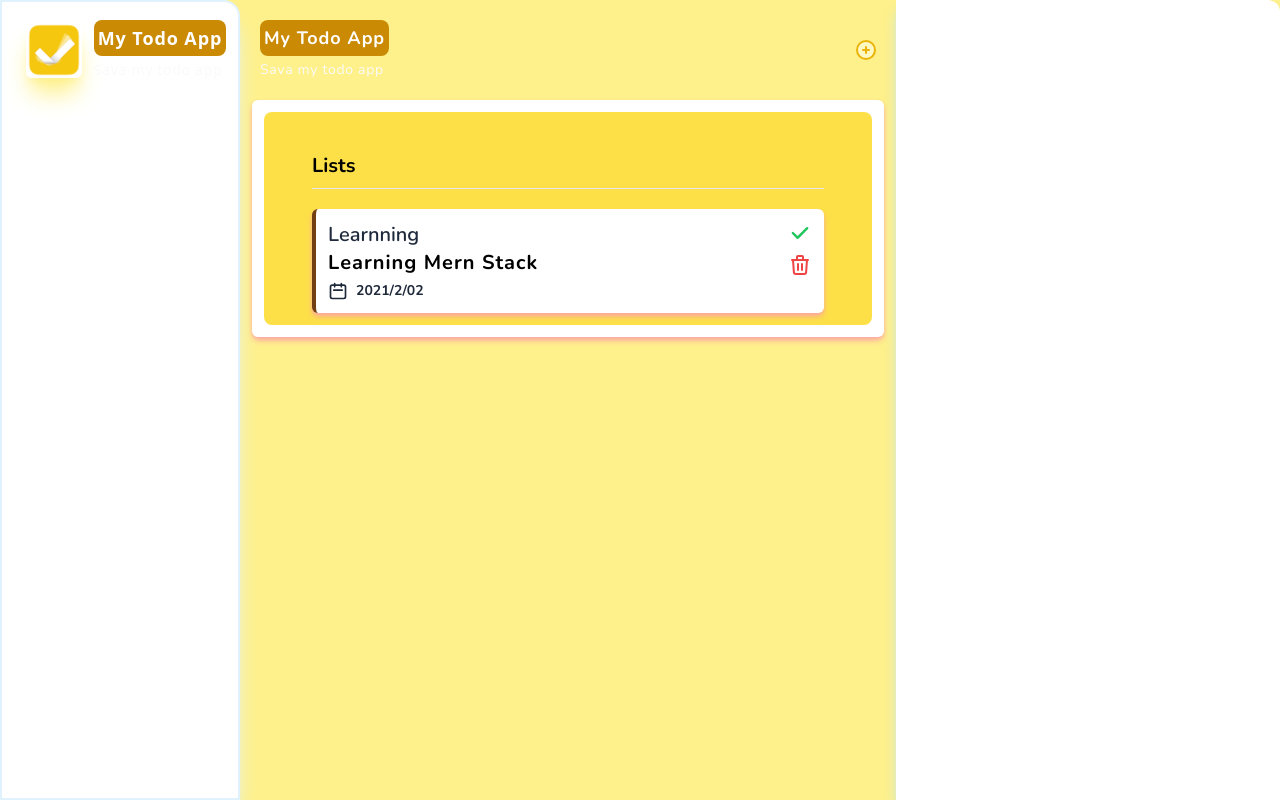
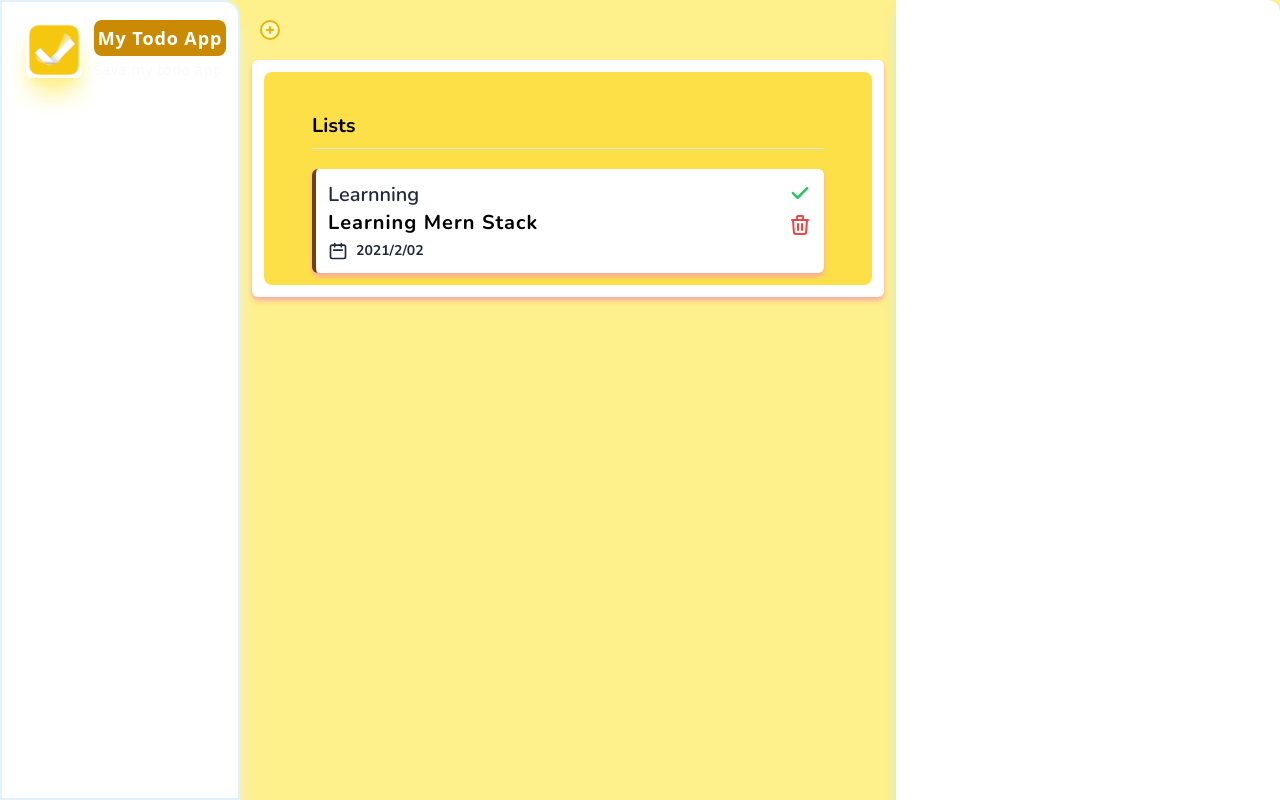
Before and after one commit to SubairMohamed/todo-pratical, a React (Create React App) app: page / in a window 1280 px wide. Built offline with nearby package versions, Linux system fonts and the light colour scheme.

Commit message:
ninth-changes

```diff
--- a/src/components/Main/Main.jsx
+++ b/src/components/Main/Main.jsx
@@ -9,10 +9,6 @@ const Main = () => {
         // main
         <section id="main" className="grow font-nunito">
             <header className="mx-5 my-5 flex items-center justify-between">
-                <div>
-                    <h1 className="text-lg font-bold tracking-wider bg-yellow-600 text-white rounded-lg p-1 mb-1">My Todo App</h1>
-                    <p className="text-gray-50 text-sm tracking-wider">Sava my todo app</p>
-                </div>
                 <div className="bg-yellow-500 text-white rounded-full flex justify-center items-center">
                     <button>
                         <PlusCircleIcon className='w-5 h-5 text-yellow-100' />
```
